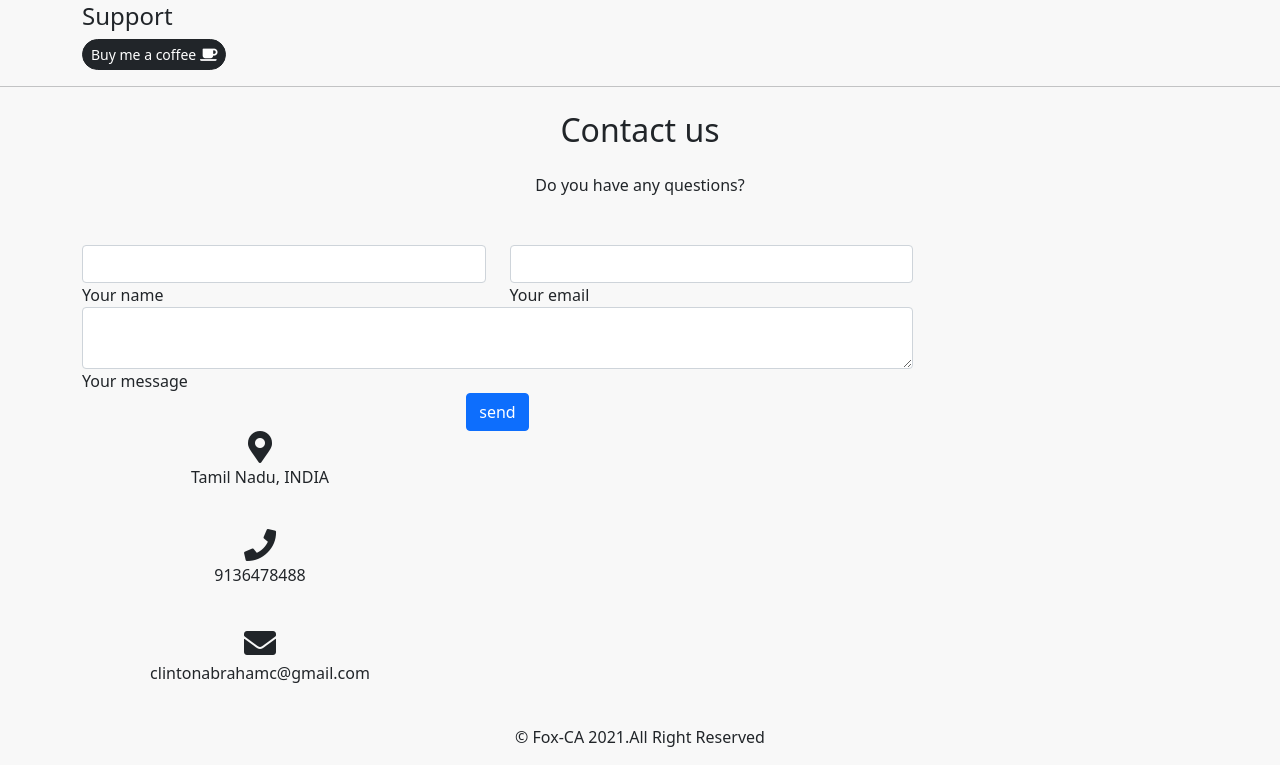
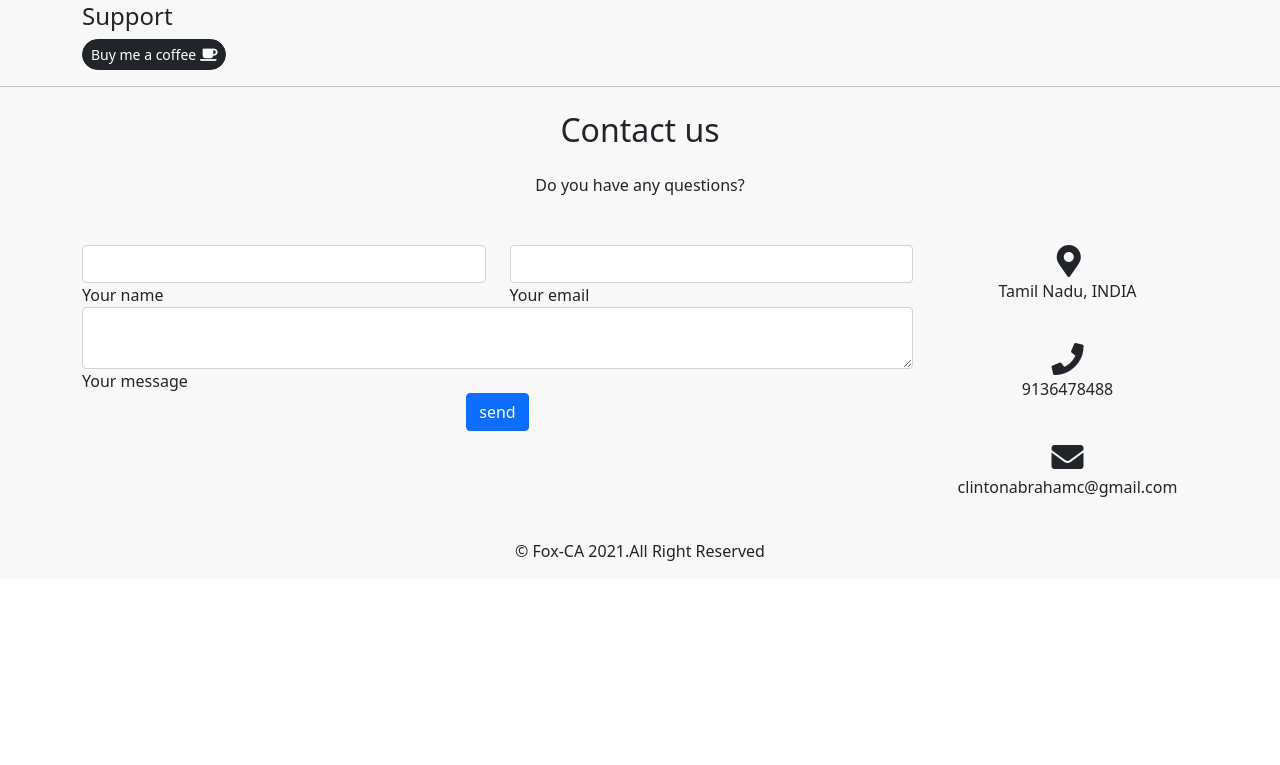
Before and after one commit to Franklin-Graham/Blog-CLINTON, a Django app: page / in a window 1280 px wide. Shown: the part 2089-2854 px from the top of the page. After the commit the page ends 2650 px from the top, so only its background shows below. Run offline with Django 3.2, Linux system fonts and the light colour scheme; data comes from the database, SQL or seed files in the repository; some libraries are stand-ins or nearby versions.

Commit message:
second commit

```diff
--- a/templates/about.html
+++ b/templates/about.html
@@ -182,13 +182,13 @@ Download my CV(resume) here <a style="text-decoration:none;" href ="{{i.resume.u
         <!--Grid column-->
 
         <!--Grid column-->
-        <div class="col-12 col-sm-12 col-md-4 xol-lg-4 text-center">
+        <div class="col-md-3 text-center">
             <ul class="list-unstyled mb-0">
-                <li><i class="fas fa-map-marker-alt fa-2x"></i>
+                <li><i class="col-md-1 fas fa-map-marker-alt fa-2x"></i>
                     <p>Tamil Nadu, INDIA</p>
                 </li>
 
-                <li><i class="fas fa-phone mt-4 fa-2x"></i>
+                <li><i class="col-md-2 fas fa-phone mt-4 fa-2x"></i>
                     <p>{{i.contact_1}}</p>
                 </li>
 
```
